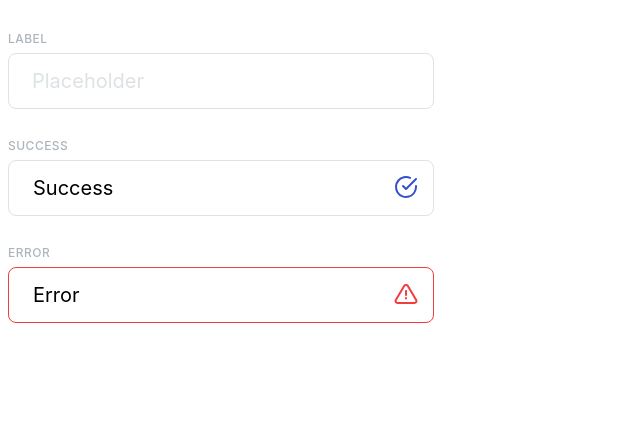
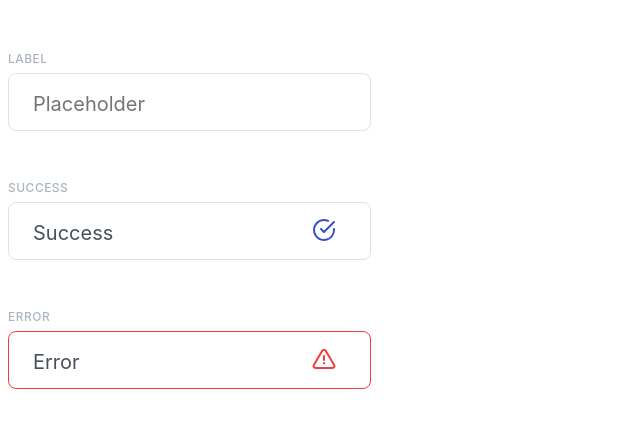
Before and after one commit to js-tasks-ru/htmlcss-20210708_warma2d, a website: page 07-lection5/04-input/index.html in a window 1280 px wide. Shown: the whole page, without its empty margins (0-640 px from the left). Drawn offline with Linux system fonts and the light colour scheme.

Commit message:
fixed layout

```diff
--- a/07-lection5/04-input/index.html
+++ b/07-lection5/04-input/index.html
@@ -6,10 +6,10 @@
         <meta content="utf-8" http-equiv="encoding">
         <link rel="stylesheet" href="../../assets/css/main.css">
         <link rel="stylesheet" href="./input.css">
-        <script type="text/javascript" src="./index.js"></script>
+        <script src="index.js"></script>
         <style>
             .mt30 {
-                margin-top: 30px;
+                margin-top: 50px;
             }
         </style>
     </head>
@@ -18,12 +18,7 @@
             <div class="textInput__label">LABEL</div>
 
             <div class="textInput__inputBox">
-                <input type="text" class="textInput__input">
-
-                <div class="textInput__placeholder">
-                    Placeholder
-                </div>
-
+                <input placeholder="Placeholder" type="text" class="textInput__input">
                 <div class="textInput__statusIcon"></div>
             </div>
         </label>
@@ -32,12 +27,7 @@
             <div class="textInput__label">Success</div>
 
             <div class="textInput__inputBox">
-                <input type="text" class="textInput__input" value="Success">
-
-                <div class="textInput__placeholder">
-                    Placeholder
-                </div>
-
+                <input placeholder="Placeholder" type="text" class="textInput__input" value="Success">
                 <div class="textInput__statusIcon"></div>
             </div>
         </label>
@@ -46,12 +36,7 @@
             <div class="textInput__label">Error</div>
 
             <div class="textInput__inputBox">
-                <input type="email" class="textInput__input" value="Error">
-
-                <div class="textInput__placeholder">
-                    Placeholder
-                </div>
-
+                <input placeholder="Placeholder" type="email" class="textInput__input" value="Error">
                 <div class="textInput__statusIcon"></div>
             </div>
         </label>
--- a/07-lection5/04-input/index.js
+++ b/07-lection5/04-input/index.js
@@ -6,23 +6,18 @@ document.addEventListener("DOMContentLoaded", function() {
     for (let key = 0; key < textBoxInputs.length; key++) {
 
         let input = textBoxInputs[key].children[0]
-        let placeholder = textBoxInputs[key].children[1]
-        let icon = textBoxInputs[key].children[2]
+        let icon = textBoxInputs[key].children[1]
 
         if (input.value !== "") {
-            placeholder.classList.add(HIDE)
             icon.classList.remove(HIDE)
         } else {
-            placeholder.classList.remove(HIDE)
             icon.classList.add(HIDE)
         }
 
         input.addEventListener('input', (event) => {
             if (event.target.value !== "") {
-                placeholder.classList.add(HIDE)
                 icon.classList.remove(HIDE)
             } else {
-                placeholder.classList.remove(HIDE)
                 icon.classList.add(HIDE)
             }
         });
--- a/07-lection5/04-input/input.css
+++ b/07-lection5/04-input/input.css
@@ -1,8 +1,4 @@
-.hide {
-    display: none !important;
-}
-
-.textInput__input, .textInput__placeholder, .textInput__label {
+.textInput__input, .textInput__label {
     font-family: Inter;
     font-style: normal;
     font-weight: normal;
@@ -12,6 +8,9 @@
 
 .textInput {
     display: block;
+    width: 350px;
+    height: 79px;
+    position: relative;
 }
 
 .textInput__label {
@@ -21,24 +20,18 @@
     letter-spacing: 0.04em;
     text-transform: uppercase;
     color: var(--grey-3);
+    margin-bottom: 5px;
 }
 
 .textInput__inputBox {
-    width: 350px;
-    height: 54px;
-    border: none;
-    color: var(--grey-4);
-    margin-top: 5px;
     position: relative;
 }
 
 .textInput__input {
-    width: 350px;
-    height: 54px;
-    margin: 0;
-    padding: 0 50px 0 24px;
     border: 1px solid var(--grey-2);
     border-radius: 8px;
+    color: var(--grey-4);
+    padding: 17px 24px 13px;
 }
 
 .textInput__input:focus {
@@ -51,28 +44,21 @@
     border: 1px solid var(--red);
 }
 
-.textInput__placeholder {
-    color: var(--grey-2);
-    position: absolute;
-    top: 15px;
-    left: 24px;
-}
-
 .textInput__statusIcon {
     width: 24px;
     height: 24px;
     position: absolute;
-    top: 15px;
-    right: -60px;
+    top: 16px;
+    right: 22px;
     display: none;
 }
 
 .textInput__input:invalid ~ .textInput__statusIcon {
     display: initial;
-    background-image: url("error.svg");
+    background-image: url("images/error.svg");
 }
 
 .textInput__input:valid ~ .textInput__statusIcon {
     display: initial;
-    background-image: url("success.svg");
+    background-image: url("images/success.svg");
 }
--- a/assets/css/main.css
+++ b/assets/css/main.css
@@ -40,3 +40,7 @@ details, summary, div {
     padding: 0;
     margin: 0;
 }
+
+.hide {
+    display: none !important;
+}
```
Also changed, not shown: 07-lection5/04-input/images/error.svg (renamed from 07-lection5/04-input/error.svg), 07-lection5/04-input/images/success.svg (renamed from 07-lection5/04-input/success.svg).
